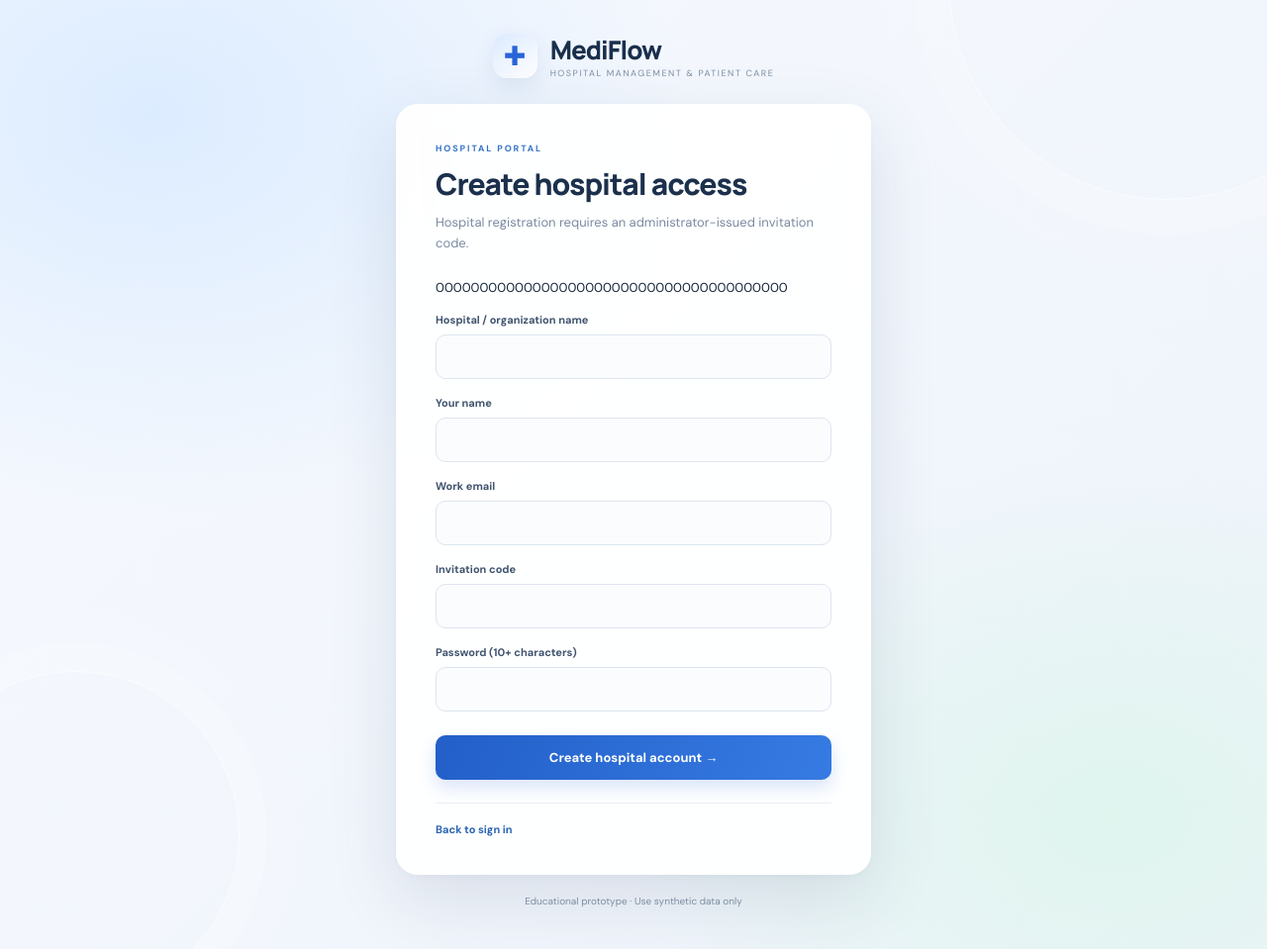
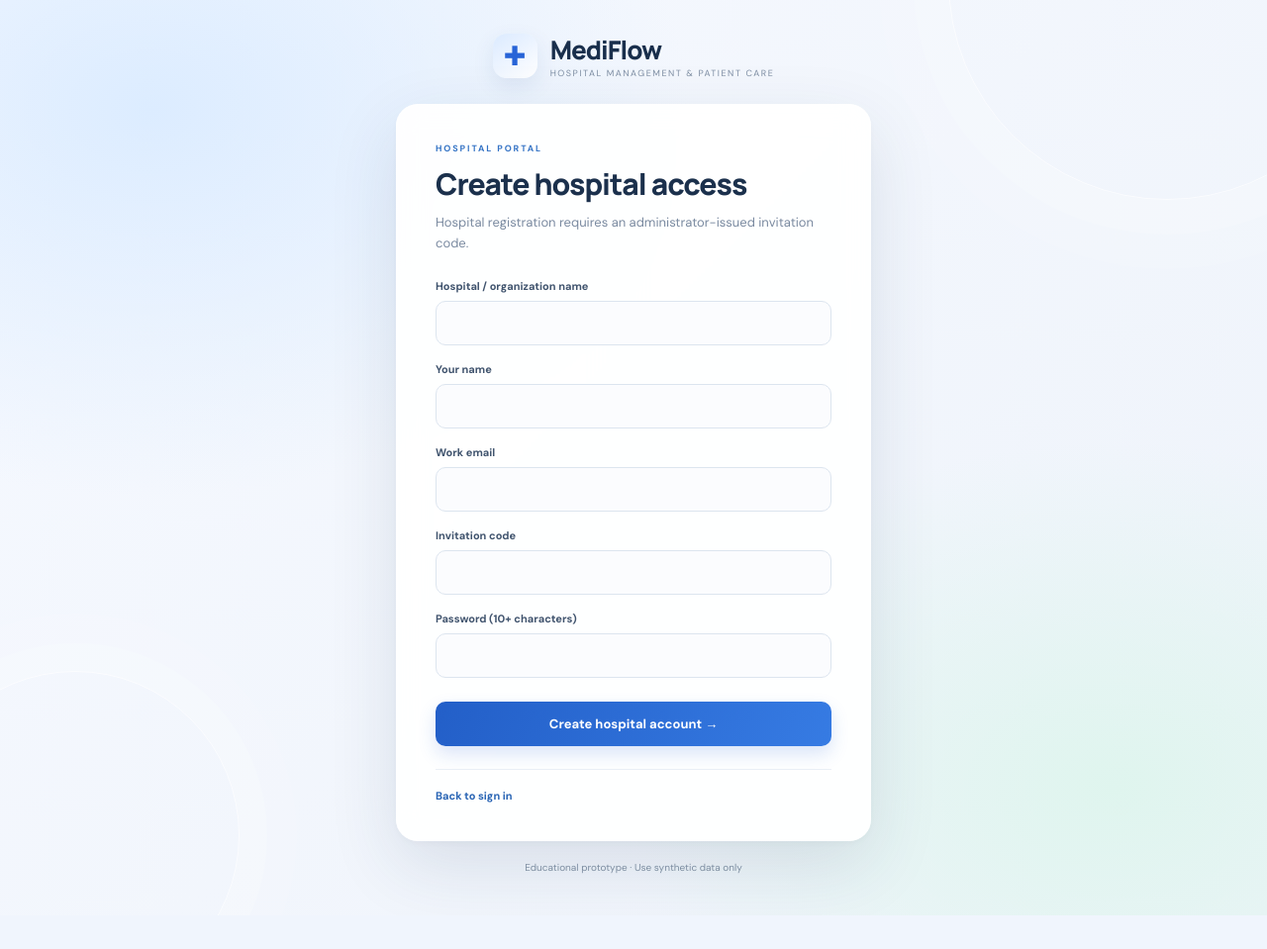
Before and after one commit to svibhas575-alt/mediflow-hospital-system, a Flask app: page /register/hospital in a window 1280 px wide. Shown: the whole page at 99% size. After the commit the page ends 911 px from the top, so only its background shows below. Run offline with Flask 3, Linux system fonts and the light colour scheme; some libraries are stand-ins or nearby versions.

Commit message:
Fix hidden CSRF fields and polish forms

```diff
--- a/templates/auth_hospital_register.html
+++ b/templates/auth_hospital_register.html
@@ -1 +1 @@
-{% extends "auth_base.html" %}{% block title %}Hospital registration · MediFlow{% endblock %}{% block content %}<div class="auth-eyebrow">HOSPITAL PORTAL</div><h1>Create hospital access</h1><p class="auth-muted">Hospital registration requires an administrator-issued invitation code.</p><form method="post">{{ csrf_token() }}<label>Hospital / organization name</label><input name="hospital_name" required maxlength="150"><label>Your name</label><input name="full_name" required maxlength="120" autocomplete="name"><label>Work email</label><input type="email" name="email" required autocomplete="email"><label>Invitation code</label><input type="password" name="registration_code" required><label>Password (10+ characters)</label><input type="password" name="password" required minlength="10" autocomplete="new-password"><button class="auth-submit" type="submit">Create hospital account →</button></form><div class="auth-links"><a href="{{ url_for('login') }}">Back to sign in</a></div>{% endblock %}
+{% extends "auth_base.html" %}{% block title %}Hospital registration · MediFlow{% endblock %}{% block content %}<div class="auth-eyebrow">HOSPITAL PORTAL</div><h1>Create hospital access</h1><p class="auth-muted">Hospital registration requires an administrator-issued invitation code.</p><form method="post"><input type="hidden" name="csrf_token" value="{{ csrf_token() }}"><label>Hospital / organization name</label><input name="hospital_name" required maxlength="150"><label>Your name</label><input name="full_name" required maxlength="120" autocomplete="name"><label>Work email</label><input type="email" name="email" required autocomplete="email"><label>Invitation code</label><input type="password" name="registration_code" required><label>Password (10+ characters)</label><input type="password" name="password" required minlength="10" autocomplete="new-password"><button class="auth-submit" type="submit">Create hospital account →</button></form><div class="auth-links"><a href="{{ url_for('login') }}">Back to sign in</a></div>{% endblock %}
```
